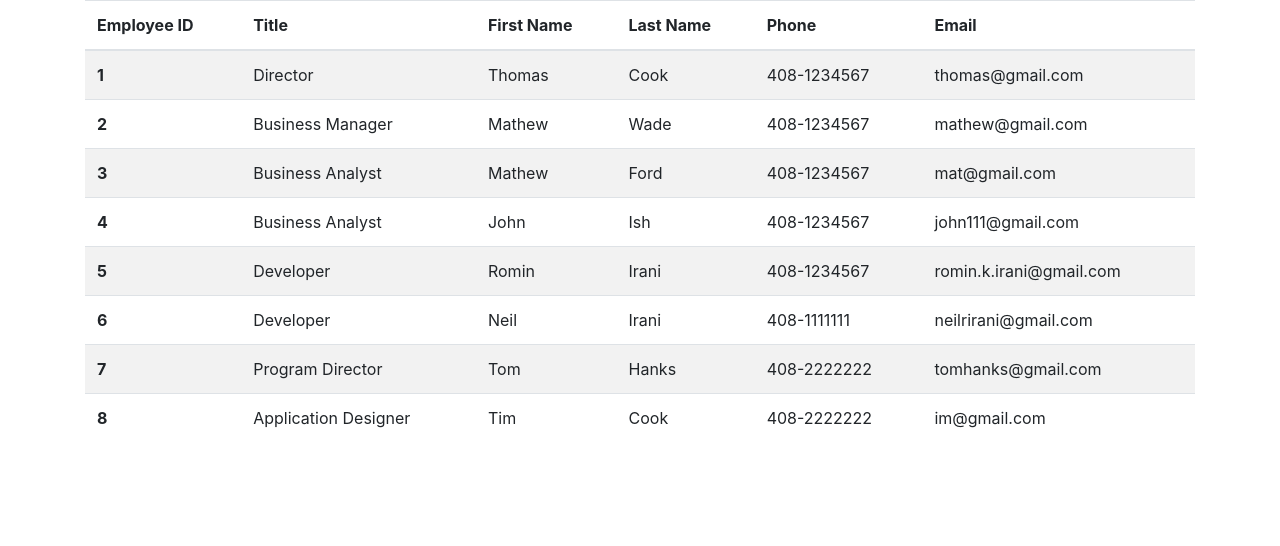
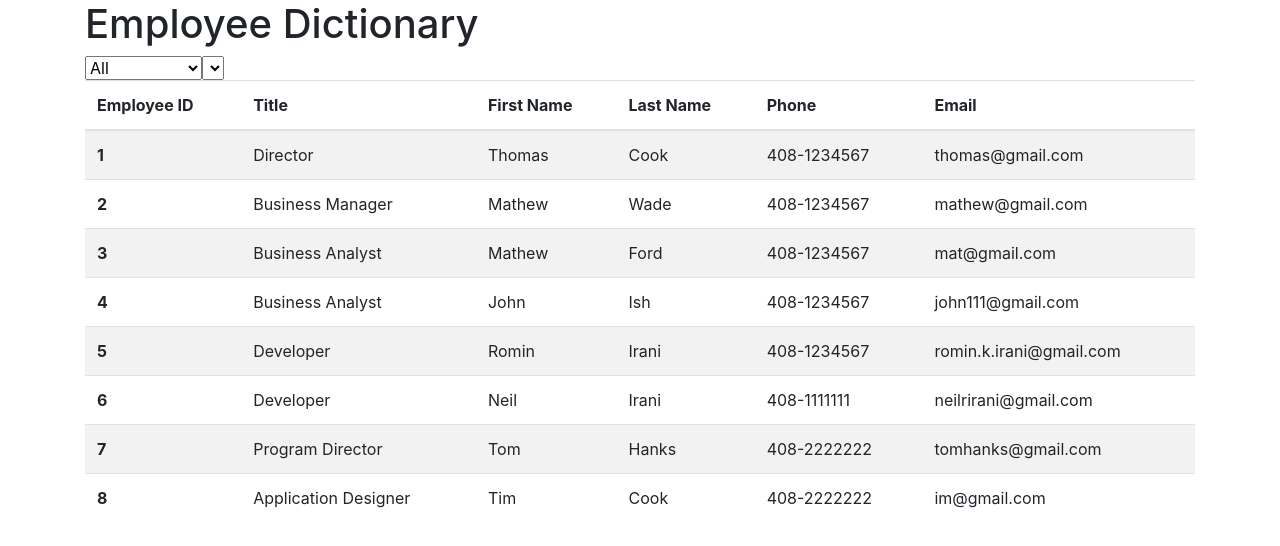
Before and after one commit to JameskuttySebastian/ASSIGNMENT19_EmployeeDirectory, a React (Create React App) app: page / in a window 1280 px wide. Shown: the top 546 px of the page. Built offline with nearby package versions, Linux system fonts and the light colour scheme.

Commit message:
created column to filter

```diff
--- a/src/App.js
+++ b/src/App.js
@@ -2,10 +2,15 @@ import React, { Component } from "react";
 import employees from "../src/util/data/data.json";
 import TableData from "./components/TableData";
 
-let employeeList = employees;
+class App extends Component {
+  state = {
+    result: [],
+    searchColumn: "",
+    searchValue: ""
+  };
 
-const employeeListHtml = () => {
-  return employeeList.map((employee, index) => (
+  employeeListHtml = () => {
+    return this.state.result.map((employee, index) => (
       <TableData
         key={index}
         employeeId={employee.employeeId}
@@ -17,13 +22,46 @@ const employeeListHtml = () => {
       />
     ));
   };
-class App extends Component {
-  state = {
-    employees
+
+  searchColumnValue = () => {};
+
+  columnHandleChange = async event => {
+    await this.setState({ searchColumn: event.target.value });
+    this.createDropdownList();
   };
+
+  createDropdownList = async () => {
+    let val = this.state.searchValue;
+    if (this.state.searchColumn === "all") {
+      await this.setState({ result: employees });
+    } else {
+      await this.setState({
+        result: employees.filter(
+          employee => employee.this.state.searchColumn === val
+        )
+      });
+    }
+  };
+
+  componentDidMount() {
+    this.setState({ result: employees });
+  }
+
   render() {
     return (
       <div className="container">
+        <h1>Employee Dictionary</h1>
+
+        <select id="columnList" onChange={this.columnHandleChange}>
+          <option value="all">All</option>
+          <option value="employeeId">Employee ID</option>
+          <option value="jobTitleName">Title</option>
+          <option value="firstName">First Name</option>
+          <option value="lastName">Last Name</option>
+          <option value="phoneNumber">Phone</option>
+          <option value="emailAddress">Email</option>
+        </select>
+        <select id="columnValue"></select>
         <table className="table table-striped">
           <thead>
             <tr>
@@ -35,7 +73,7 @@ class App extends Component {
               <th scope="col">Email</th>
             </tr>
           </thead>
-          <tbody>{employeeListHtml()}</tbody>
+          <tbody>{this.employeeListHtml()}</tbody>
         </table>
       </div>
     );
```
Also changed, not shown: src/components/DropdownOption.js (added, +7 -0 lines). Lines whose indentation alone changed are shown as unchanged.
